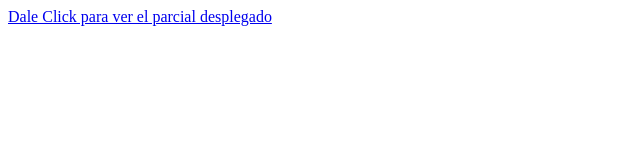
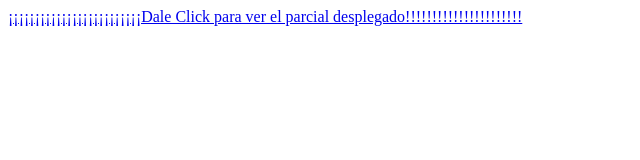
Before and after one commit to DSAW-2025-I/item-list-vykymoon, a plain HTML site: page index.html in a window 1280 px wide. Shown: the whole page, without its empty margins (0-640 px from the left). Drawn offline with Linux system fonts and the light colour scheme.

Commit message:
importante index

```diff
--- a/index.html
+++ b/index.html
@@ -16,7 +16,7 @@
 </head>
 <body>
   <nav>
-    <a href="./boostrap.html">Dale Click para ver el parcial desplegado</a>
+    <a href="./boostrap.html">¡¡¡¡¡¡¡¡¡¡¡¡¡¡¡¡¡¡¡¡¡¡¡¡¡Dale Click para ver el parcial desplegado!!!!!!!!!!!!!!!!!!!!!!</a>
 
   </nav>
 </body>
```
